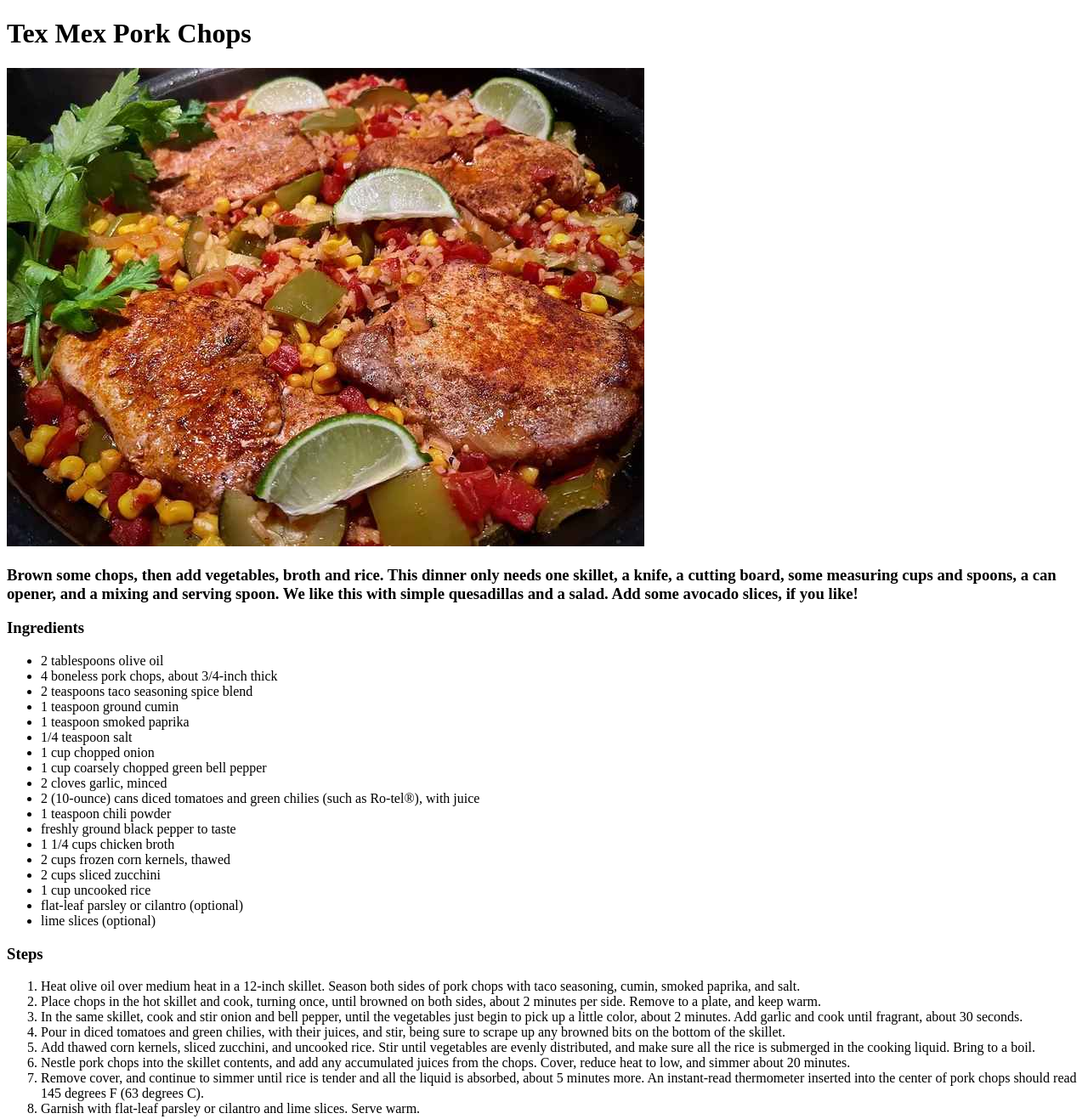
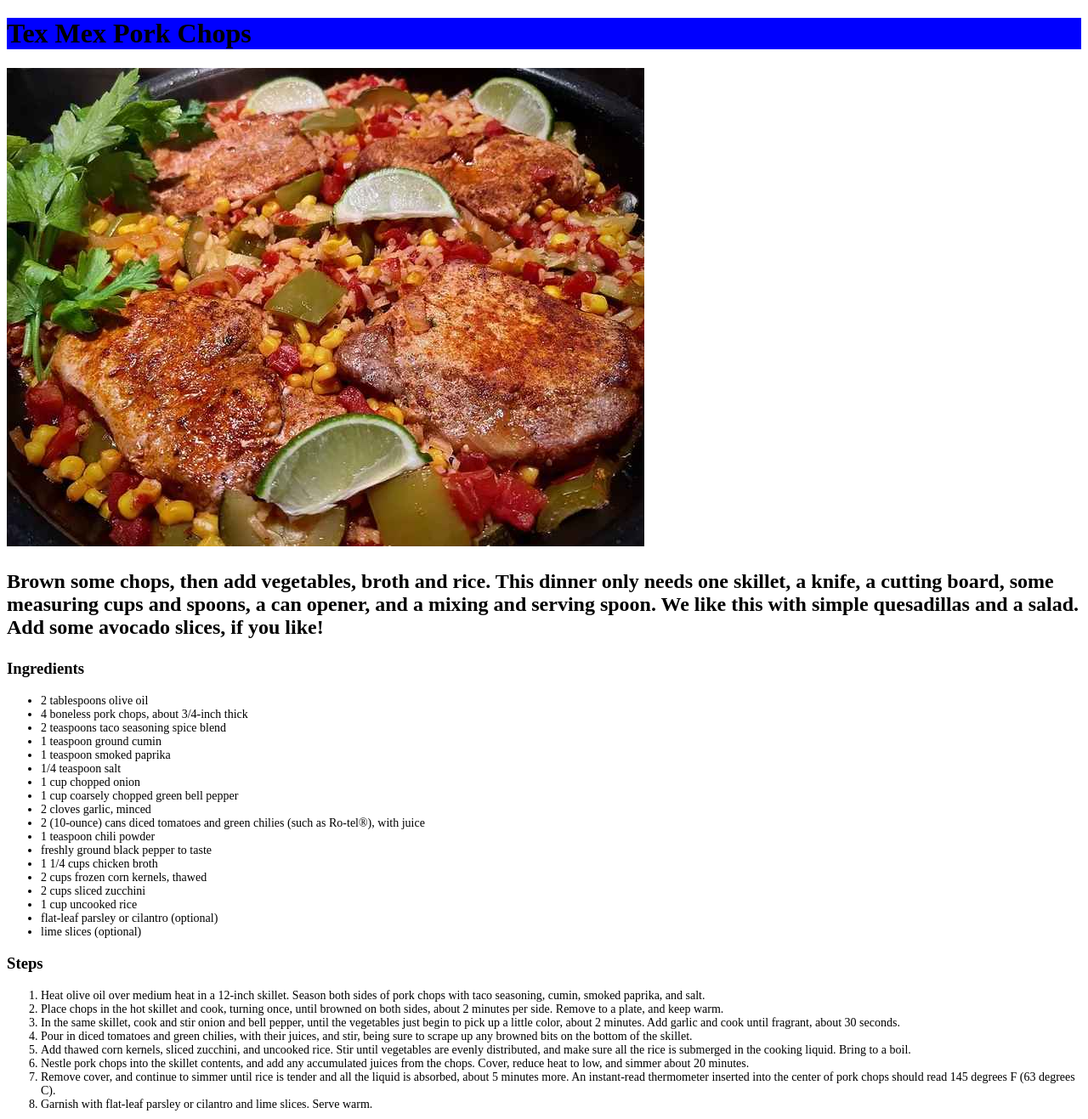
Before and after one commit to andreasfrost1004/odin-recipes, a plain HTML site: page recipes/Tex_mex_pork_chops.html in a window 1280 px wide. Shown: the whole page at 85% size. Drawn offline with Linux system fonts and the light colour scheme.

Commit message:
add css to recipes

```diff
--- a/recipes/Tex_mex_pork_chops.html
+++ b/recipes/Tex_mex_pork_chops.html
@@ -4,13 +4,14 @@
     <meta charset="UTF-8">
     <meta name="viewport" content="width=device-width, initial-scale=1.0">
     <title>Tex Mex Pork Chops</title>
+    <link rel="stylesheet" href="style.css">
 </head>
 <body>
     <h1>Tex Mex Pork Chops</h1>
     <img src="./Images/tex_mex_pork_chops.jpeg">
-    <h3>Brown some chops, then add vegetables, broth and rice. This dinner only needs one skillet, a knife, a cutting board, some measuring cups and spoons, a can opener, and a mixing and serving spoon. We like this with simple quesadillas and a salad. Add some avocado slices, if you like!</h3>
-    <h3>Ingredients</h3>
-    <ul>
+    <h3 class="description">Brown some chops, then add vegetables, broth and rice. This dinner only needs one skillet, a knife, a cutting board, some measuring cups and spoons, a can opener, and a mixing and serving spoon. We like this with simple quesadillas and a salad. Add some avocado slices, if you like!</h3>
+    <h3 class="title">Ingredients</h3>
+    <ul class="Ingredients">
         <li>2 tablespoons olive oil</li>
         <li>4 boneless pork chops, about 3/4-inch thick</li>
         <li>2 teaspoons taco seasoning spice blend</li>
@@ -31,8 +32,8 @@
         <li>lime slices (optional)</li>
 
     </ul>
-    <h3>Steps</h3>
-    <ol>
+    <h3 class="title">Steps</h3>
+    <ol class="Steps">
         <li>Heat olive oil over medium heat in a 12-inch skillet. Season both sides of pork chops with taco seasoning, cumin, smoked paprika, and salt.</li>
         <li>Place chops in the hot skillet and cook, turning once, until browned on both sides, about 2 minutes per side. Remove to a plate, and keep warm.</li>
         <li>In the same skillet, cook and stir onion and bell pepper, until the vegetables just begin to pick up a little color, about 2 minutes. Add garlic and cook until fragrant, about 30 seconds.</li>
--- /dev/null
+++ b/recipes/style.css
@@ -0,0 +1,10 @@
+h1 {
+    background-color: blue;
+}
+.Ingredients,
+.Steps {
+    font-size: 14px;
+}
+.description {
+    font-size: 24px;
+}
--- /dev/null
+++ b/style.css
@@ -0,0 +1,3 @@
+h1 {
+    background-color: red;
+}
```
Also changed, not shown: index.html (+1 -0 lines), recipes/Mac_and_Cheese.html (+6 -5 lines), recipes/Simple_homemade_Dreamsicles.html (+6 -5 lines).
